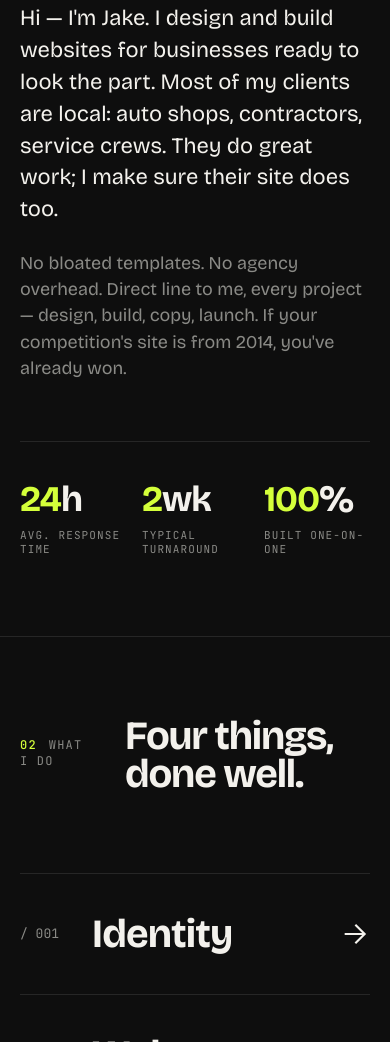
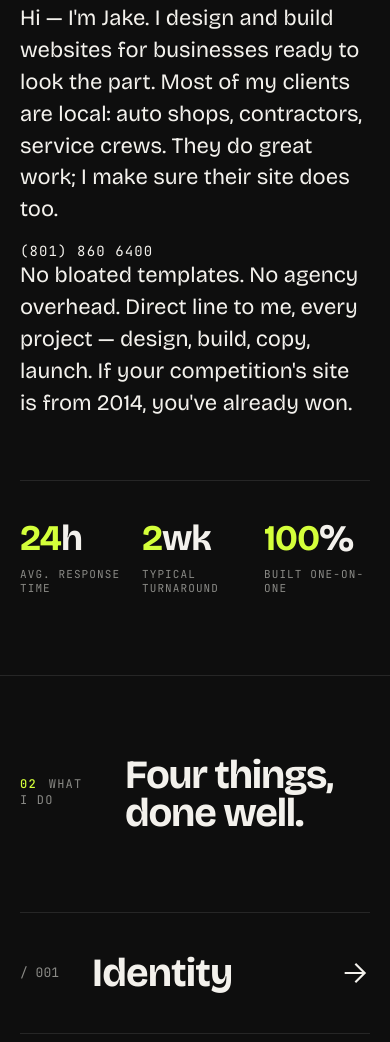
Before and after one commit to gcwebdesigner1-sudo/jjstudioswd.com, a plain HTML site: page index.html in a window 390 px wide. Shown: the part 1202-2244 px from the top of the page. Drawn offline with nearby package versions, Linux system fonts and the light colour scheme.

Commit message:
Add phone number under about paragraph

```diff
--- a/index.html
+++ b/index.html
@@ -354,6 +354,7 @@
     <h2 class="section-title reveal r-left">A young entrepreneur, designing on the web.</h2>
     <div class="reveal r-right">
       <p>Hi — I'm Jake. I design and build websites for businesses ready to look the part. Most of my clients are local: auto shops, contractors, service crews. They do great work; I make sure their site does too.</p>
+      <a href="tel:+18018606400" style="display:inline-block;margin-top:16px;font-family:var(--mono);font-size:14px;letter-spacing:.08em;color:var(--fg);text-decoration:none;transition:color .2s" onmouseover="this.style.color='var(--accent)'" onmouseout="this.style.color='var(--fg)'">(801) 860 6400</a>
       <p>No bloated templates. No agency overhead. Direct line to me, every project — design, build, copy, launch. If your competition's site is from 2014, you've already won.</p>
       <div class="stats">
         <div class="stat"><div class="num"><em>24</em>h</div><div class="lab">Avg. response time</div></div>
```
